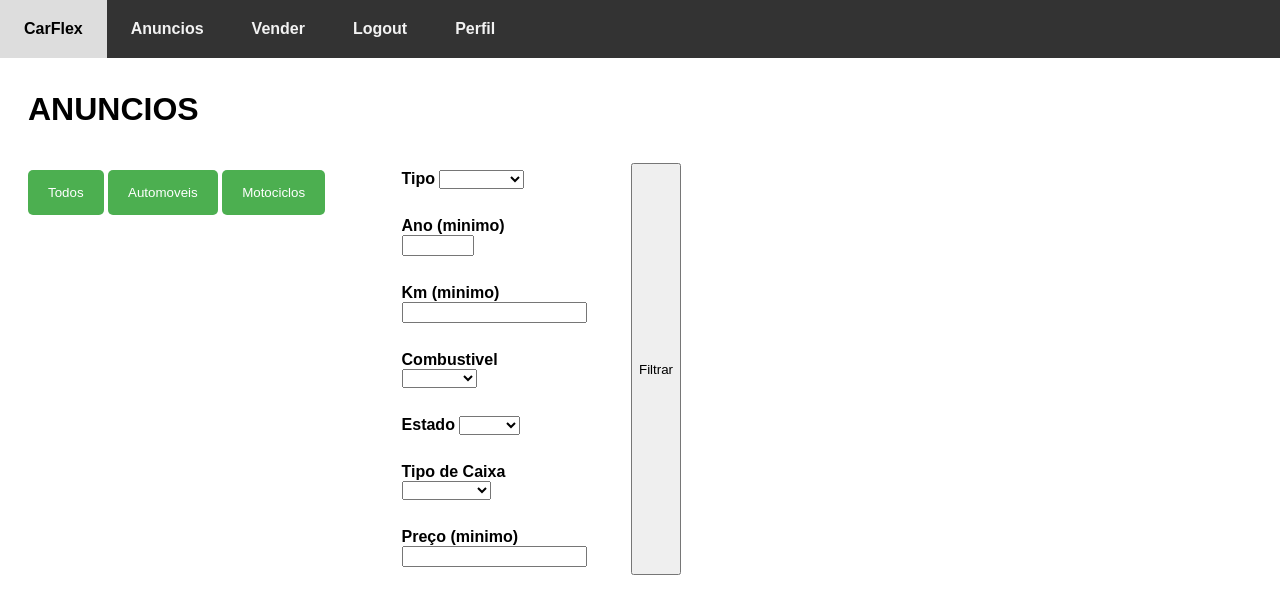
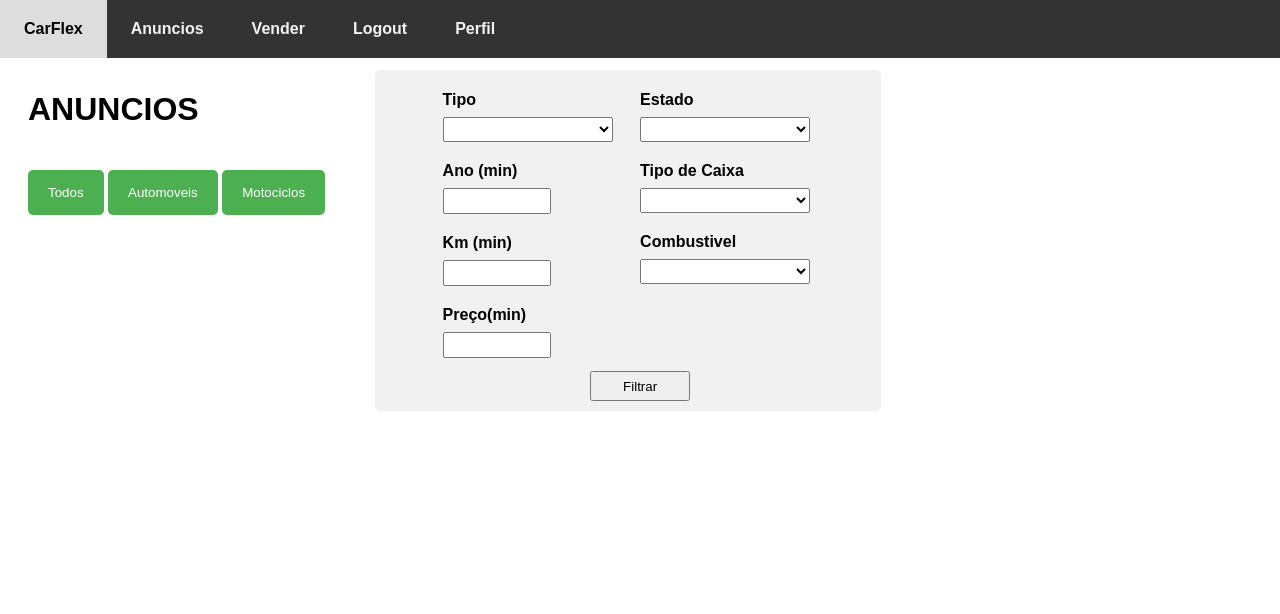
Before and after one commit to nuca19/carFlex, a Flask app: template app/templates/anuncios.html in a window 1280 px wide. Shown: the top 614 px of the page. Run offline with Flask 3, Linux system fonts and the light colour scheme; the template is opened without the code that fills it, so the values that code supplies are empty; some libraries are stand-ins or nearby versions.

Commit message:
filtro 120%

```diff
--- a/app/app.py
+++ b/app/app.py
@@ -240,13 +240,15 @@ def filter_anuncios():
     num_portas = int(data.get('num_portas', '')) if data.get('num_portas', '') != '' else None
     num_lugares = int(data.get('num_lugares', '')) if data.get('num_lugares', '') != '' else None
     cilindrada = int(data.get('cilindrada', '')) if data.get('cilindrada', '') != '' else None
+    preco = int(data.get('preco', '')) if data.get('preco', '') != '' else None
+    modelo = data.get('modelo', '') if data.get('modelo', '') != '' else None
 
     cursor = Anuncios.filter_anuncios(tipo, marca, segmento, ano, km,
                                        combustivel, estado, tipo_caixa,
-                                       cavalos, num_portas, num_lugares, cilindrada)
+                                       cavalos, num_portas, num_lugares, cilindrada,
+                                       preco, modelo)
     anuncios = list(cursor)
     anuncios_dict = [anuncio._asdict() for anuncio in anuncios]
-    print(anuncios_dict)
     return jsonify(anuncios_dict)
 
 
--- a/app/persistence/Anuncios.py
+++ b/app/persistence/Anuncios.py
@@ -292,12 +292,12 @@ def submitAvaliacao(numero, avaliacao, comentario):
         return
 
 
-def filter_anuncios(tipo, marca, segmento, ano, km, combustivel, estado, tipo_caixa, cavalos, num_portas, num_lugares, cilindrada):
+def filter_anuncios(tipo, marca, segmento, ano, km, combustivel, estado, tipo_caixa, cavalos, num_portas, num_lugares, cilindrada, preco, modelo):
     with create_connection() as conn:
         cursor = conn.cursor()
         cursor.execute(f"""
-            EXEC filter_anuncios @tipo = ?, @marca = ?, @segmento = ?, @ano = ?, @km = ?, @combustivel = ?, @estado = ?, @tipo_caixa = ?, @cavalos = ?, @num_portas = ?, @num_lugares = ?, @cilindrada = ?
-        """, (tipo, marca, segmento, ano, km, combustivel, estado, tipo_caixa, cavalos, num_portas, num_lugares, cilindrada))
+            EXEC filter_anuncios @tipo = ?, @marca = ?, @segmento = ?, @ano = ?, @km = ?, @combustivel = ?, @estado = ?, @tipo_caixa = ?, @cavalos = ?, @num_portas = ?, @num_lugares = ?, @cilindrada = ?, @preco = ?, @modelo = ?
+        """, (tipo, marca, segmento, ano, km, combustivel, estado, tipo_caixa, cavalos, num_portas, num_lugares, cilindrada, preco, modelo))
 
         result = []
         while True:
--- a/app/static/style.css
+++ b/app/static/style.css
@@ -354,4 +354,44 @@ button[aria-busy="true"] .htmx-indicator {
 
 #marcaseg {
     display: none;
+    margin-left: 30px;
 }
+
+#fullfilter {
+    display: flex;
+    flex-direction: column;
+    align-items: center;
+    background-color: rgb(241, 241, 241);
+    padding: 1px;
+    border-radius: 5px;
+    margin-left: 50px;
+    padding-bottom: 10px;
+    padding-left:25px;
+}
+#filtrarinput {
+    margin-top: 1em;
+    width: 100px;
+    height: 30px;
+}
+
+#leftanuncios{
+    display: flex;
+    flex-direction: column;
+
+}
+
+#filter select{
+    width : 170px;
+    height: 25px;
+}
+
+#filter input{
+    width : 100px;
+    height: 20px;
+}
+
+#extrafields{
+    margin-left: 30px;
+    margin-right: 40px;
+
+}
--- a/app/templates/anuncios.html
+++ b/app/templates/anuncios.html
@@ -14,7 +14,7 @@ function fetchAnuncios() {
             if (anuncio.tipo === 'automovel') {
                 let anuncioDiv = `
                     <a href="/anuncios/${anuncio.codigo_veiculo}" style="text-decoration: none; color: inherit;">
-                        <div style="border: 1px solid #ccc; margin: 10px; padding: 10px; min-width: 300px;">
+                        <div style="border: 1px solid #ccc; margin: 10px; padding: 10px; min-width: 320px;">
                         <h2>${anuncio.marca} ${anuncio.modelo}</h2>
                         <p>${anuncio.segmento}</p>
                         <p>${anuncio.ano} | ${anuncio.km} km | ${anuncio.cavalos} cv</p>
@@ -27,9 +27,9 @@ function fetchAnuncios() {
             } else if (anuncio.tipo === 'motociclo') {
                 let anuncioDiv = `
                     <a href="/anuncios/${anuncio.codigo_veiculo}" style="text-decoration: none; color: inherit;">
-                        <div style="border: 1px solid #ccc; margin: 10px; padding: 10px; min-width: 300px;">
+                        <div style="border: 1px solid #ccc; margin: 10px; padding: 10px; min-width: 320px;">
                         <h2>${anuncio.marca} ${anuncio.modelo}</h2>
-                        <p>Segmento: ${anuncio.segmento}</p>
+                        <p>${anuncio.segmento}</p>
                         <p>${anuncio.ano} | ${anuncio.km} km | ${anuncio.cilindrada} cm3</p>
                         <p>${anuncio.combustivel} | ${anuncio.estado} | ${anuncio.tipo_caixa}</p>
                         <div class="preco">${anuncio.preco} €</div>
@@ -55,7 +55,7 @@ function fetchAnuncios() {
           data.forEach(item => {
           cards += `
             <a href="/anuncios/${item.codigo_veiculo}" style="text-decoration: none; color: inherit;">
-                <div style="border: 1px solid #ccc; margin: 10px; padding: 10px; min-width: 300px;">
+                <div style="border: 1px solid #ccc; margin: 10px; padding: 10px; min-width: 320px;">
                 <h2>${item.marca} ${item.modelo}</h2>
                 ${item.segmento}
                 <p>${item.ano} | ${item.km} km | ${item.cavalos} cv</p>
@@ -83,7 +83,7 @@ function fetchAnuncios() {
           data.forEach(item => {
           cards += `
             <a href="/anuncios/${item.codigo_veiculo}" style="text-decoration: none; color: inherit;">
-                <div style="border: 1px solid #ccc; margin: 10px; padding: 10px; min-width: 300px;">
+                <div style="border: 1px solid #ccc; margin: 10px; padding: 10px; min-width: 320px;">
                 <h2>${item.marca} ${item.modelo}</h2>
                 <p>${item.segmento}</p>
                 <p>${item.ano} | ${item.km} km | ${item.cilindrada} cm3</p>
@@ -112,13 +112,15 @@ function fetchAnuncios() {
     const combustivel = document.getElementById('combustivel').value;
     const estado = document.getElementById('estado').value;
     const tipo_caixa = document.getElementById('tipo_caixa').value;
+    const preco = document.getElementById('preco').value;
+    const modelo = document.getElementById('modelo').value;
 
     let cavalos = tipo === 'automovel' ? document.getElementById('cavalos').value : '';
     let num_portas = tipo === 'automovel' ? document.getElementById('num_portas').value : '';
     let num_lugares = tipo === 'automovel' ? document.getElementById('num_lugares').value : '';
     let cilindrada = tipo === 'motociclo' ? document.getElementById('cilindrada').value : '';
 
-    const data = { tipo, marca, segmento, km, ano, combustivel, estado, tipo_caixa, cavalos, num_portas, num_lugares, cilindrada };
+    const data = { tipo, marca, segmento, km, ano, combustivel, estado, tipo_caixa, cavalos, num_portas, num_lugares, cilindrada, preco, modelo };
     console.log(data);
 
     fetch('/filter_anuncios', {
@@ -135,7 +137,7 @@ function fetchAnuncios() {
           if (anuncio.tipo === 'automovel') {
             let anuncioDiv = `
                 <a href="/anuncios/${anuncio.codigo_veiculo}" style="text-decoration: none; color: inherit;">
-                    <div style="border: 1px solid #ccc; margin: 10px; padding: 10px; min-width: 300px;">
+                    <div style="border: 1px solid #ccc; margin: 10px; padding: 10px; min-width: 320px;">
                     <h2>${anuncio.marca} ${anuncio.modelo}</h2>
                     <p>${anuncio.segmento}</p>
                     <p>${anuncio.ano} | ${anuncio.km} km | ${anuncio.cavalos} cv</p>
@@ -148,9 +150,9 @@ function fetchAnuncios() {
           } else if (anuncio.tipo === 'motociclo') {
             let anuncioDiv = `
                 <a href="/anuncios/${anuncio.codigo_veiculo}" style="text-decoration: none; color: inherit;">
-                    <div style="border: 1px solid #ccc; margin: 10px; padding: 10px; min-width: 300px;">
+                    <div style="border: 1px solid #ccc; margin: 10px; padding: 10px; min-width: 320px;">
                     <h2>${anuncio.marca} ${anuncio.modelo}</h2>
-                    <p>Segmento: ${anuncio.segmento}</p>
+                    <p>${anuncio.segmento}</p>
                     <p>${anuncio.ano} | ${anuncio.km} km | ${anuncio.cilindrada} cm3</p>
                     <p>${anuncio.combustivel} | ${anuncio.estado} | ${anuncio.tipo_caixa}</p>
                     <div class="preco">${anuncio.preco} €</div>
@@ -185,7 +187,7 @@ document.addEventListener('DOMContentLoaded', (event) => {
         marcas = ['', 'Audi', 'BMW', 'Citroën', 'Fiat', 'Ford', 'Mercedes-Benz', 'Peugeot', 'Renault', 'Volkswagen'];
         segmentos = ['', 'carros_citadinos', 'utilitarios', 'familiares_compactos', 'familiares_medios_executivos_medios', 'familiares_grandes_executivos_grandes', 'luxo'];
         extraFieldsDiv.innerHTML = `
-            <label for="cavalos">Cavalos (minimo)</label>
+            <label for="cavalos">Cavalos (min)</label>
             <input type="number" id="cavalos" name="cavalos">
             <label for="num_portas">Número de Portas</label>
             <input type="number" id="num_portas" name="num_portas">
@@ -198,13 +200,14 @@ document.addEventListener('DOMContentLoaded', (event) => {
         marcas = ['', 'Honda', 'Harley-Davidson', 'Yamaha', 'Kawasaki', 'Suzuki', 'BMW Motorrad', 'Ducati', 'Triumph', 'KTM'];
         segmentos = ['', 'Cruiser', 'Todo_terreno', 'Grand_Turismo', 'Nacionais', 'Motos125', 'Quadriciclos', 'Sport', 'Renault'];
         extraFieldsDiv.innerHTML = `
-            <label for="cilindrada">Cilindrada (minimo)</label>
+            <label for="cilindrada">Cilindrada (min)</label>
             <input type="number" id="cilindrada" name="cilindrada">
         `;
         marcasegDiv.style.display = 'block';
     } else {
       marcasegDiv.style.display = 'none';
       extraFieldsDiv.innerHTML = '';
+      document.getElementById('modelo').value = '';
       return;
     }
 
@@ -239,72 +242,70 @@ document.addEventListener('DOMContentLoaded', (event) => {
     <a href="/perfil">Perfil</a>
     </div>
   <div class="content">
+    <div class="header">
+      <div id="leftanuncios">
         <h1>ANUNCIOS</h1>
-    <div class="header">
         <div>
           <button onclick="fetchAnuncios()">Todos</button>
           <button onclick="fetchAnunciosAutomovel()">Automoveis</button>
           <button onclick="fetchAnunciosMotociclo()">Motociclos</button>
         </div>
+      </div>
+      <div id="fullfilter">
       <div id="filter">
-        <div>
+        <div style="margin-right: 70px;">
           <form onsubmit="event.preventDefault(); fetchFilterAnuncios();" method="post">
-          <label for="tipo">Tipo
+            <label for="tipo">Tipo</label>
               <select name="tipo" id="tipo">
                   <option value=""></option>
                   <option value="automovel">Automovel</option>
                   <option value="motociclo">Motociclo</option>
               </select>
-        </label>
-          <label for="ano">Ano (minimo)
-            <input type="number" id="ano" name="ano" min="1900" max="2099" step="1">
-          </label>
-            <label for="km">Km (minimo)
+            <label for="ano">Ano (min)</label>
+              <input type="number" id="ano" name="ano" min="1900" max="2024" step="1">
+            <label for="km">Km (min)</label>
               <input type="number" id="km" name="km" min="0">
-            </label>
-            <label for="combustivel">Combustivel
+            <label for="preco">Preço(min)</label>
+              <input type="number" id="preco" name="preco" min="0">
+          </div>
+        <div>
+          <label for="estado">Estado</label>
+              <select name="estado" id="estado">
+                  <option value=""></option>
+                  <option value="novo">Novo</option>
+                  <option value="usado">Usado</option>
+              </select>
+          <label for="tipo_caixa">Tipo de Caixa</label>
+              <select name="tipo_caixa" id="tipo_caixa">
+                  <option value=""></option>
+                  <option value="manual">Manual</option>
+                  <option value="automatico">Automatico </option>
+              </select>
+          <label for="combustivel">Combustivel</label>
           <select name="combustivel" id="combustivel">
               <option value=""></option>
               <option value="gasolina">Gasolina</option>
               <option value="diesel">Diesel</option>
               <option value="eletrico">Eletrico</option>
           </select>
-          </label>
-          <label for="estado">Estado
-              <select name="estado" id="estado">
-                  <option value=""></option>
-                  <option value="novo">Novo</option>
-                  <option value="usado">Usado</option>
-              </select>
-          </label>
-          <label for="tipo_caixa">Tipo de Caixa
-              <select name="tipo_caixa" id="tipo_caixa">
-                  <option value=""></option>
-                  <option value="manual">Manual</option>
-                  <option value="automatico">Automatico </option>
-              </select>
-          </label>
-          <label for="preco">Preço (minimo)
-              <input type="number" id="preco" name="preco" min="0">
-          </label>
         </div>
         <div id="marcaseg">
-          <label for="marca">Marca
+          <label for="marca">Marca</label>
               <select name="marca" id="marca">
                   <!-- Options will be populated by JavaScript -->
               </select>
-          </label>
-          <label for="modelo">Modelo
-              <input type="text" id="modelo" name="modelo">
-          </label>
-          <label for="segmento">Segmento
-              <select name="segmento" id="segmento">
+          <label for="modelo">Modelo</label>
+              <input type="text" id="modelo" name="modelo" style="width: 150px; height: 5px;">
+          <label for="segmento">Segmento</label>
+              <select name="segmento" id="segmento"">
                   <!-- Options will be populated by JavaScript -->
               </select>
-          </label>
+
+        </div>
         <div id="extrafields"></div>
       </div>
-        <input type="submit" value="Filtrar">
+      <input id="filtrarinput" type="submit" value="Filtrar">
+      </div>
       </form>
       </div>
 
```
Also changed, not shown: other/procedures.sql (+11 -4 lines), app/README.md (deleted). Lines whose indentation alone changed are shown as unchanged.
